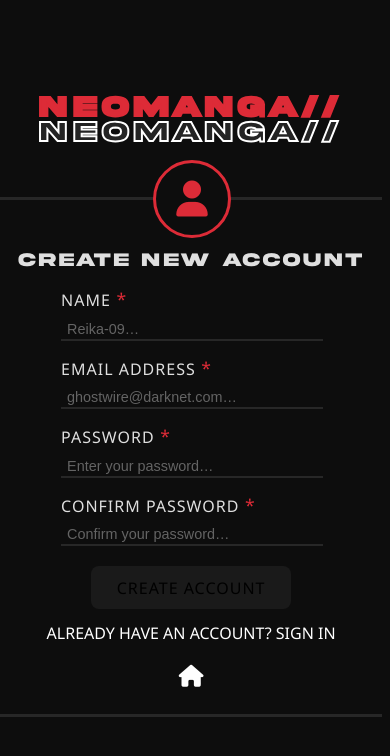
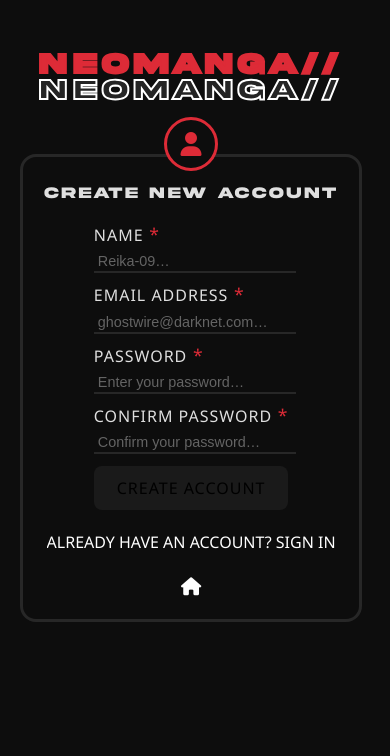
Before and after one commit to jpholdsworth/neomanga, a React (Vite) app: page /account-login in a window 390 px wide. Shown: the top 756 px of the page. Built offline with nearby package versions, Linux system fonts and the light colour scheme.

Commit message:
add mobile responsiveness for sign up and login form

```diff
--- a/src/styles/account.css
+++ b/src/styles/account.css
@@ -4,23 +4,31 @@
     text-transform: uppercase;
     width: 98vw;
     height: 95vh;
+    min-height: 95vh;
     display: flex;
     flex-direction: column;
-    justify-content: center;
+    justify-content: flex-start;
     align-items: center;
     margin: auto;
+    overflow-y: auto;
 }
 
 .account-title {
-    margin-bottom: 42px;
+    margin: 42px 0;
+    font-size: clamp(1.4rem, 4vw, 2.2rem);
+    text-align: center;
+    flex-shrink: 0;
 }
 
 .form-outline {
     position: relative;
-    width: 400px;
-    padding: 24px 20px 16px;
+    width: clamp(260px, 80%, 400px);
+    padding: clamp(16px, 3vw, 24px) clamp(12px, 4%, 20px) clamp(12px, 2vw, 16px);
     border: 3px solid rgba(100, 100, 100, 0.3);
     border-radius: 16px;
+    display: flex;
+    flex-direction: column;
+    align-items: center;
 }
 
 .account-title, .form-outline > h1 { font-family: 'AkiraExpanded', system-ui; }
@@ -28,27 +36,29 @@
 .form-outline > div:first-child {
     position: absolute;
     top: -40px;
-    left: 182px;
+    left: 50%;
+    transform: translateX(-50%);
     display: flex;
     justify-content: center;
     align-items: center;
-    width: 40px;
-    height: 40px;
+    width: clamp(32px, 8vw, 40px);
+    height: clamp(32px, 8vw, 40px);
+    margin-bottom: clamp(12px, 2vw, 20px);
     background-color: #0D0D0D;
-    padding: 16px;
+    padding: clamp(8px, 1.5vw, 16px);
     border: 3px solid #DD2B37;
     border-radius: 50%;
 }
 
 .account-container i {
-    font-size: 36px;
+    font-size: clamp(24px, 5vw, 36px);
     color: #DD2B37;
 }
 
 .form-outline > h1 {
-    font-size: 1.2rem;
+    font-size: clamp(1rem, 2.5vw, 1.2rem);
     letter-spacing: 1.8px;
-    margin: 22px 0 8px;
+    margin: clamp(8px, 1.5vw, 22px) 0 clamp(4px, 1vw, 8px);
 }
 
 form {
@@ -56,13 +66,14 @@ form {
     flex-direction: column;
     justify-content: center;
     align-items: center;
-    gap: 14px;
+    gap: clamp(8px, 2vw, 14px);
     margin: 12px 0;
     padding: 0 30px;
 }
 
 form > div {
-    width: 260px;
+    width: 100%;
+    max-width: 100%;
     text-align: left;
     letter-spacing: 1px;
     display: flex;
@@ -72,9 +83,9 @@ form > div {
 .input-container > label + .new-account-input {
     background-color: #0D0D0D;
     color: #FEFEFE;
-    width: 250px;
+    width: 100%;
     margin-top: 4px;
-    padding: 4px 6px 2px;
+    padding: clamp(2px, 0.5vw, 4px) clamp(4px, 1vw, 6px) clamp(2px, 0.5vw, 2px);
     border: none;
     border-bottom: 2px solid rgba(100, 100, 100, 0.3);
     transition: border-bottom 0.125s ease-out;
@@ -96,10 +107,11 @@ form > div {
 }
 
 .form-outline button {
-    width: 200px;
+    width: 100%;
+    max-width: 200px;
     text-transform: uppercase;
     letter-spacing: 1px;
-    margin-top: 6px;
+    margin-top: clamp(4px, 1vw, 6px);
     transition: background-color 0.15s ease-out;
 }
 
@@ -112,18 +124,24 @@ form > div {
 
 .account-error {
     color: #DD2B37;
-    font-size: 12px;
+    font-size: clamp(10px, 1.5vw, 12px);
     letter-spacing: 0.8px;
     margin-bottom: 0;
 }
 
 i[class*="house"] {
     color: #FEFEFE;
-    font-size: 22px;
-    margin-top: 12px;
+    font-size: clamp(18px, 4vw, 22px);
+    margin-top: clamp(8px, 1.5vw, 12px);
     transition: all 0.1s ease-in-out;
 }
 
 i[class*="house"]:hover {
     color: #DD2B37;
 }
+
+@media (min-height: 800px) and (min-width: 1024px) {
+    .account-container {
+        justify-content: center;
+    }
+}
```
